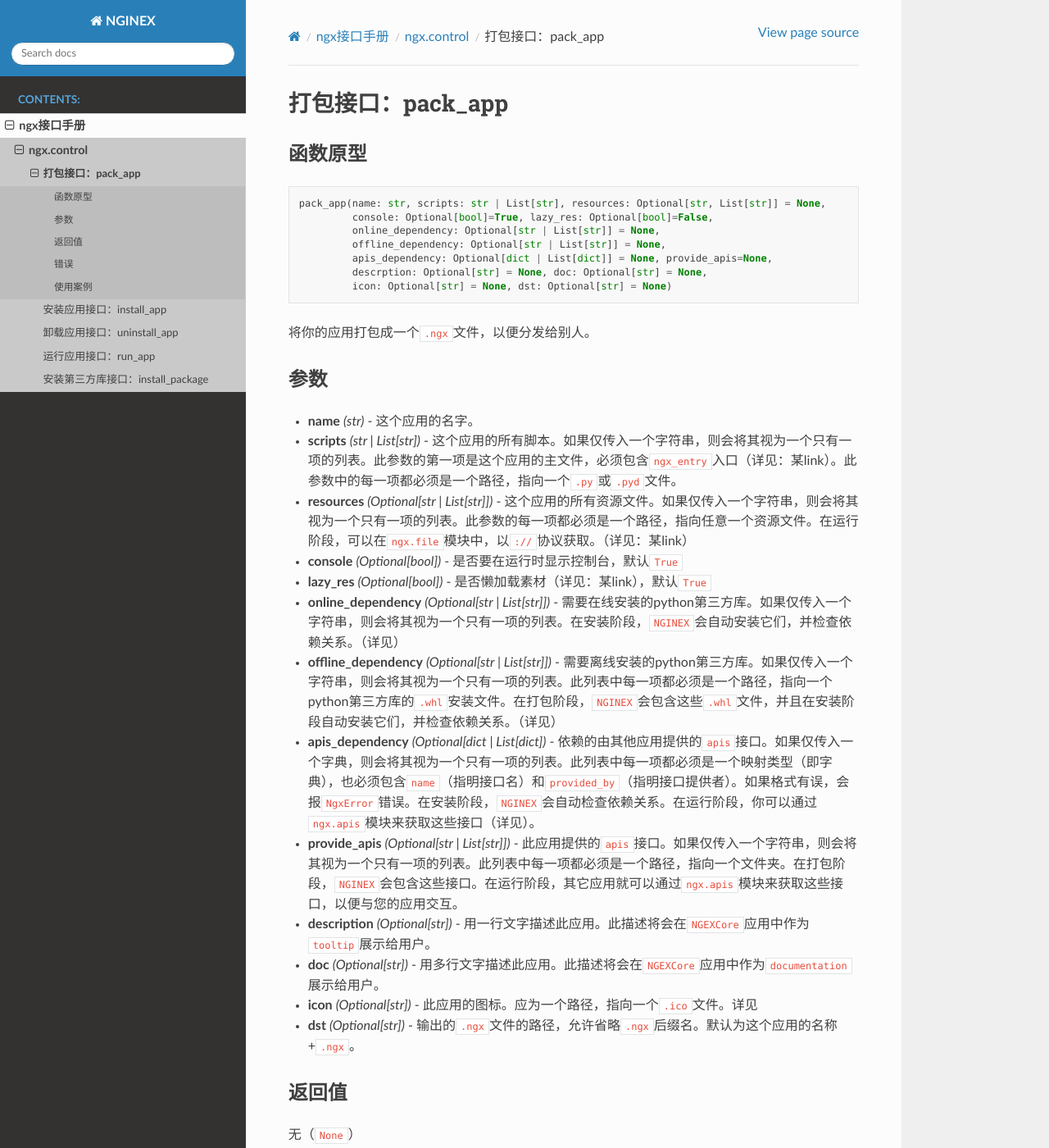
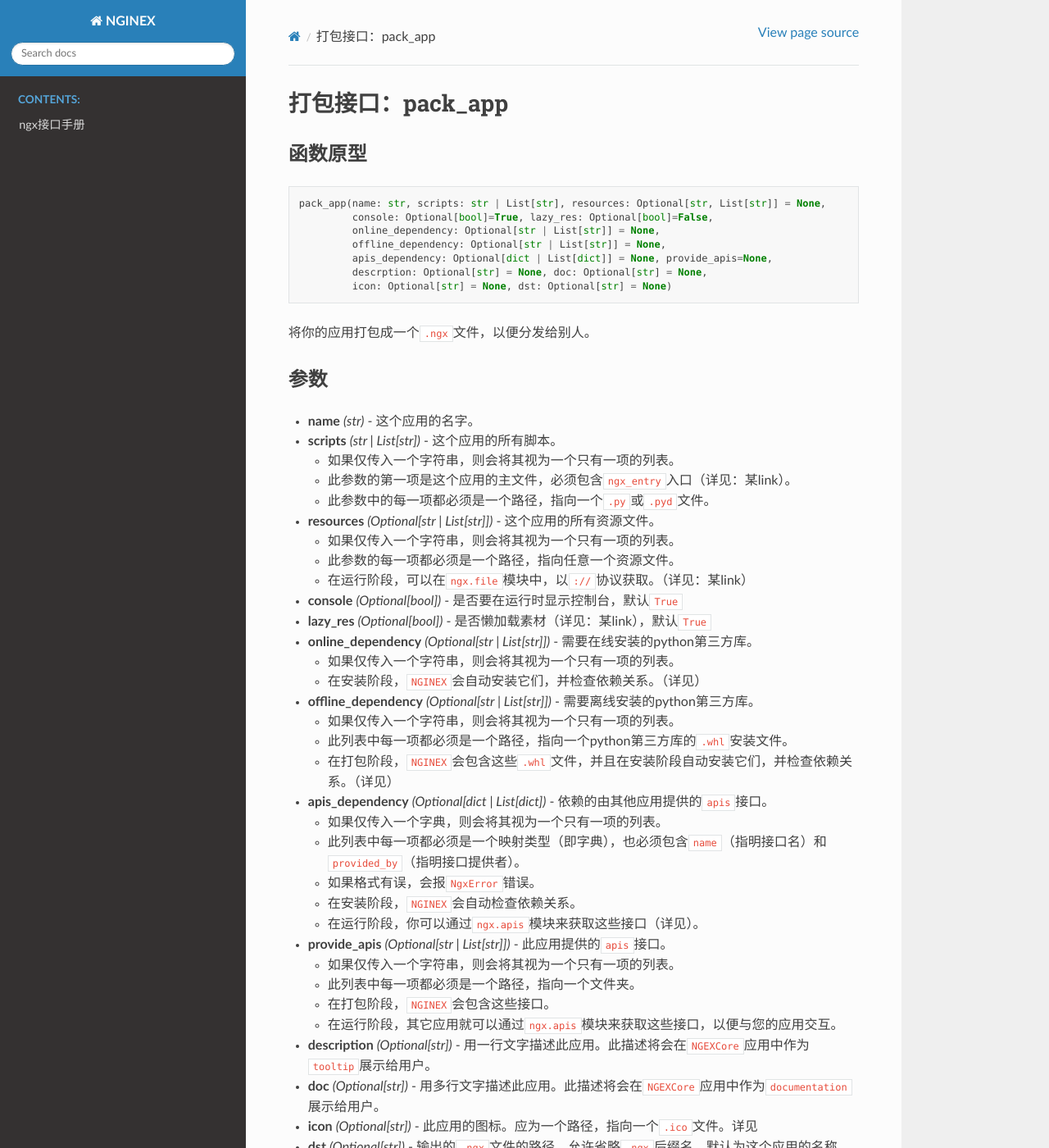
Before and after one commit to yiheng59/NGINEX, a Sphinx documentation site: the page built from docs/ngx/control/01control-pack_app.md, in a window 1280 px wide and 1400 px high. Shown: the whole window at 82% size. Built offline with Sphinx 7.4.7 and the Read the Docs theme 2.0.0, drawn with Linux system fonts in a browser that asks for light colours; pages that are not in the unit, such as notebooks, are missing from menus.

Commit message:
update doc

````diff
--- a/docs/ngx/control/01control-pack_app.md
+++ b/docs/ngx/control/01control-pack_app.md
@@ -17,14 +17,40 @@
 ## 参数
 
 - **name** *(str)* - 这个应用的名字。
-- **scripts** *(str | List[str])* - 这个应用的所有脚本。如果仅传入一个字符串，则会将其视为一个只有一项的列表。此参数的第一项是这个应用的主文件，必须包含```ngx_entry```入口（详见：某link）。此参数中的每一项都必须是一个路径，指向一个```.py```或```.pyd```文件。
-- **resources** *(Optional[str | List[str]])* - 这个应用的所有资源文件。如果仅传入一个字符串，则会将其视为一个只有一项的列表。此参数的每一项都必须是一个路径，指向任意一个资源文件。在运行阶段，可以在```ngx.file```模块中，以```://```协议获取。（详见：某link）
+- **scripts** *(str | List[str])* - 这个应用的所有脚本。
+  - 如果仅传入一个字符串，则会将其视为一个只有一项的列表。
+  - 此参数的第一项是这个应用的主文件，必须包含```ngx_entry```入口（详见：某link）。
+  - 此参数中的每一项都必须是一个路径，指向一个```.py```或```.pyd```文件。
+
+- **resources** *(Optional[str | List[str]])* - 这个应用的所有资源文件。
+  - 如果仅传入一个字符串，则会将其视为一个只有一项的列表。
+  - 此参数的每一项都必须是一个路径，指向任意一个资源文件。
+  - 在运行阶段，可以在```ngx.file```模块中，以```://```协议获取。（详见：某link）
+
 - **console** *(Optional[bool])* - 是否要在运行时显示控制台，默认```True```
 - **lazy_res** *(Optional[bool])* - 是否懒加载素材（详见：某link），默认```True```
-- **online_dependency** *(Optional[str | List[str]])* - 需要在线安装的python第三方库。如果仅传入一个字符串，则会将其视为一个只有一项的列表。在安装阶段，```NGINEX```会自动安装它们，并检查依赖关系。（详见）
-- **offline_dependency** *(Optional[str | List[str]])* - 需要离线安装的python第三方库。如果仅传入一个字符串，则会将其视为一个只有一项的列表。此列表中每一项都必须是一个路径，指向一个python第三方库的```.whl```安装文件。在打包阶段，```NGINEX```会包含这些```.whl```文件，并且在安装阶段自动安装它们，并检查依赖关系。（详见）
-- **apis_dependency** *(Optional[dict | List[dict])* - 依赖的由其他应用提供的```apis```接口。如果仅传入一个字典，则会将其视为一个只有一项的列表。此列表中每一项都必须是一个映射类型（即字典），也必须包含```name```（指明接口名）和```provided_by```（指明接口提供者）。如果格式有误，会报```NgxError```错误。在安装阶段，```NGINEX```会自动检查依赖关系。在运行阶段，你可以通过```ngx.apis```模块来获取这些接口（详见）。
-- **provide_apis** *(Optional[str | List[str]])* - 此应用提供的```apis```接口。如果仅传入一个字符串，则会将其视为一个只有一项的列表。此列表中每一项都必须是一个路径，指向一个文件夹。在打包阶段，```NGINEX```会包含这些接口。在运行阶段，其它应用就可以通过```ngx.apis```模块来获取这些接口，以便与您的应用交互。
+- **online_dependency** *(Optional[str | List[str]])* - 需要在线安装的python第三方库。
+  - 如果仅传入一个字符串，则会将其视为一个只有一项的列表。
+  - 在安装阶段，```NGINEX```会自动安装它们，并检查依赖关系。（详见）
+
+- **offline_dependency** *(Optional[str | List[str]])* - 需要离线安装的python第三方库。
+  - 如果仅传入一个字符串，则会将其视为一个只有一项的列表。
+  - 此列表中每一项都必须是一个路径，指向一个python第三方库的```.whl```安装文件。
+  - 在打包阶段，```NGINEX```会包含这些```.whl```文件，并且在安装阶段自动安装它们，并检查依赖关系。（详见）
+
+- **apis_dependency** *(Optional[dict | List[dict])* - 依赖的由其他应用提供的```apis```接口。
+  - 如果仅传入一个字典，则会将其视为一个只有一项的列表。
+  - 此列表中每一项都必须是一个映射类型（即字典），也必须包含```name```（指明接口名）和```provided_by```（指明接口提供者）。
+  - 如果格式有误，会报```NgxError```错误。
+  - 在安装阶段，```NGINEX```会自动检查依赖关系。
+  - 在运行阶段，你可以通过```ngx.apis```模块来获取这些接口（详见）。
+
+- **provide_apis** *(Optional[str | List[str]])* - 此应用提供的```apis```接口。
+  - 如果仅传入一个字符串，则会将其视为一个只有一项的列表。
+  - 此列表中每一项都必须是一个路径，指向一个文件夹。
+  - 在打包阶段，```NGINEX```会包含这些接口。
+  - 在运行阶段，其它应用就可以通过```ngx.apis```模块来获取这些接口，以便与您的应用交互。
+
 - **description** *(Optional[str])* - 用一行文字描述此应用。此描述将会在```NGEXCore```应用中作为```tooltip```展示给用户。
 - **doc** *(Optional[str])* - 用多行文字描述此应用。此描述将会在```NGEXCore```应用中作为```documentation```展示给用户。
 - **icon** *(Optional[str])* - 此应用的图标。应为一个路径，指向一个```.ico```文件。详见
--- a/docs/ngx/index.rst
+++ b/docs/ngx/index.rst
@@ -3,5 +3,5 @@
 
 .. toctree::
   :maxdepth: 2
-
+  01ngx-init.md
   control/index
````
Also changed, not shown: docs/ngx/01ngx-init.md (added, +63 -0 lines), docs/ngx/file/index.rst (added, +11 -0 lines).
